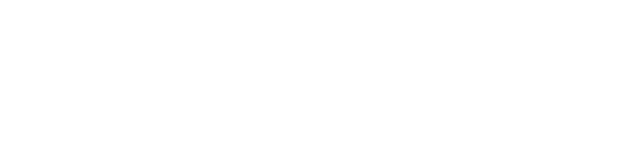
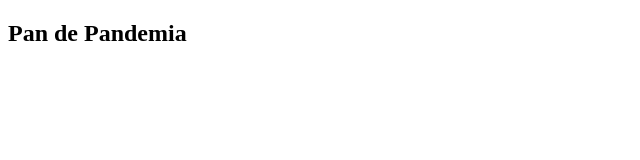
Before and after one commit to luucamay/pan-de-pandemia, a website with bundled scripts: page src/index.html in a window 1280 px wide. Shown: the whole page, without its empty margins (0-640 px from the left). Built offline with nearby package versions, Linux system fonts and the light colour scheme.

Commit message:
feat: routing config

```diff
--- a/src/index.html
+++ b/src/index.html
@@ -7,6 +7,7 @@
   <title>Document</title>
 </head>
 <body>
+  <div id="root"></div>
   <script type="module" src="main.js"></script>
 </body>
 </html>
--- a/src/main.js
+++ b/src/main.js
@@ -1,5 +1,8 @@
 // Este es el punto de entrada de tu aplicacion
 
 import { myFunction } from './lib/index.js';
+import Router from './router.js';
 
 myFunction();
+
+Router.init();
--- /dev/null
+++ b/src/router.js
@@ -0,0 +1,28 @@
+import Home from './views/home.js';
+import Err404 from './views/404.js';
+import Auth from './views/auth.js';
+import Feed from './views/feed.js';
+
+const paths  = {
+    '/': Home,
+    '/auth': Auth,
+    '/feed': Feed
+}
+
+const config = async () => {
+    const rootElem = document.getElementById('root');
+
+    let url = location.hash.slice(1).toLowerCase() || '/';
+
+    let page = paths[url] || Err404;
+    rootElem.innerHTML = await page.render();
+}
+
+const Router = {
+    init: async () => {
+        window.addEventListener('hashchange', config);
+        window.addEventListener('load', config);
+    }
+}
+
+export default Router;
--- /dev/null
+++ b/src/views/404.js
@@ -0,0 +1,10 @@
+const Err404 = {
+    render: async () => {
+        const view =  `
+            <section>Ups 404</section>
+        `
+        return view
+    }
+}
+
+export default Err404;
--- /dev/null
+++ b/src/views/auth.js
@@ -0,0 +1,13 @@
+const Auth = {
+    render: async () => {
+        const view =  `
+            <section>
+                <h1>Bienvenida</h1>
+            </section>
+
+        `
+        return view
+    }
+}
+
+export default Auth;
--- /dev/null
+++ b/src/views/feed.js
@@ -0,0 +1,10 @@
+const Feed = {
+    render: async () => {
+        const view =  `
+            <section>Recetas de pan</section>
+        `
+        return view
+    }
+}
+
+export default Feed;
--- /dev/null
+++ b/src/views/home.js
@@ -0,0 +1,13 @@
+const Home = {
+    render: async () => {
+        const view =  `
+            <section>
+                <h1>Pan de Pandemia</h1>
+            </section>
+
+        `
+        return view
+    }
+}
+
+export default Home;
```
Also changed, not shown: src/views/components/button.js (added, +10 -0 lines), src/views/components/input.js (added, +13 -0 lines), README.md, src/services/firebase.js (added).
